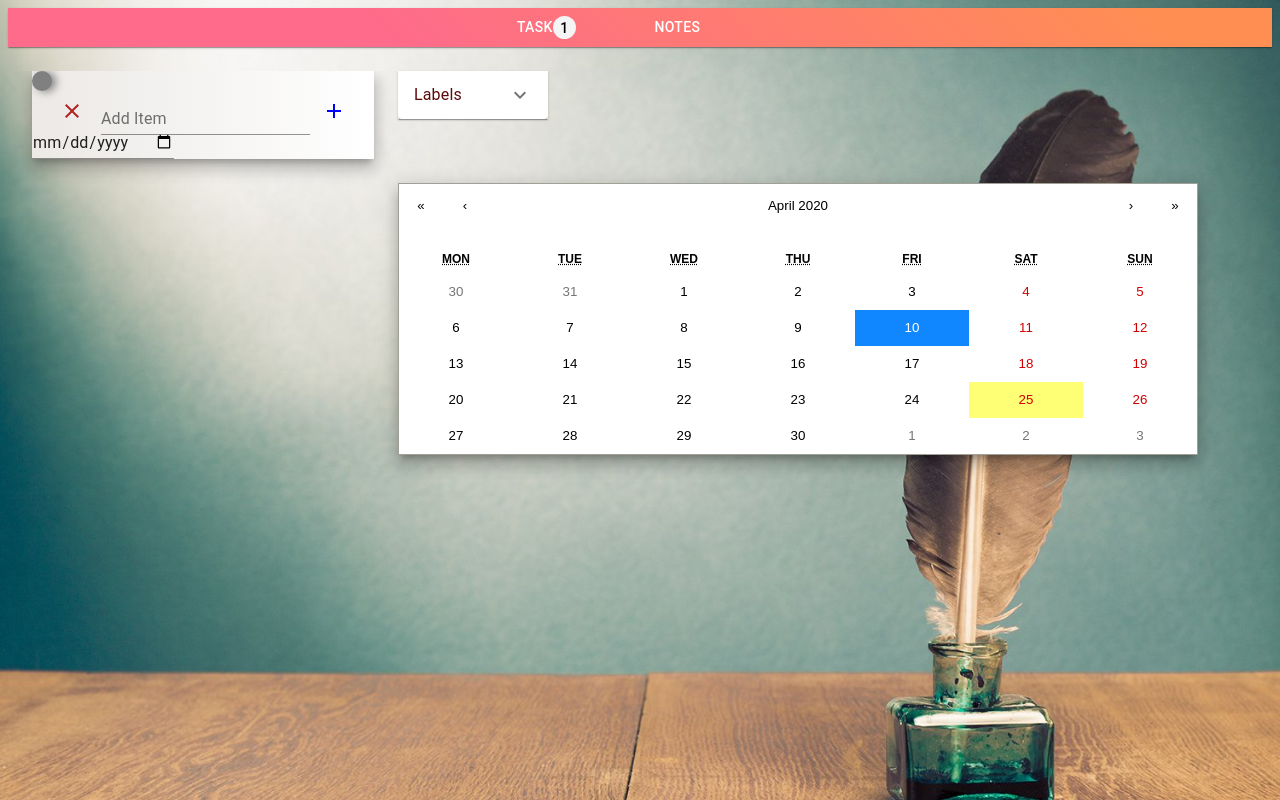
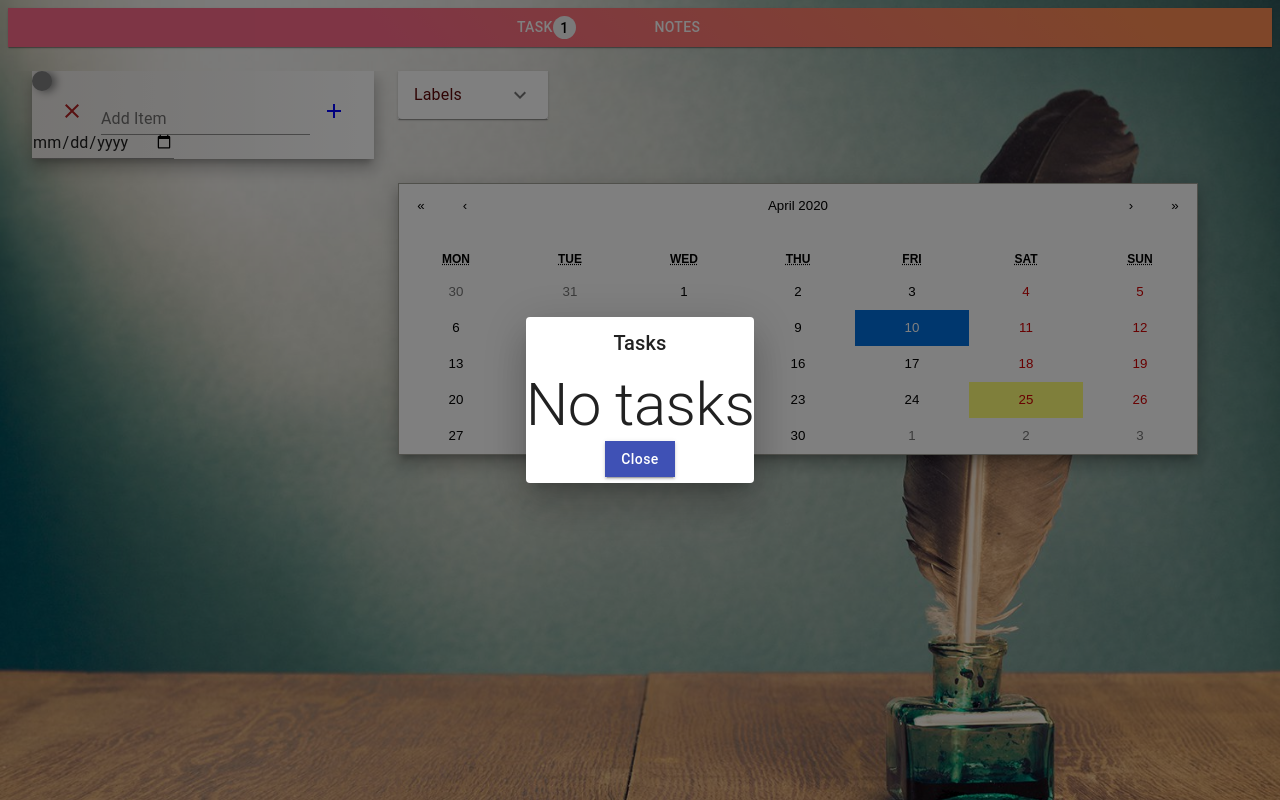
Before and after one commit to suman-kr/redesigned-happiness, a React app: page /todo in a window 1280 px wide. Both pictures are taken after a click on the button "10". Built offline with nearby package versions, Linux system fonts and the light colour scheme.

Commit message:
:sparkles: Added dialog for tasks on date click

```diff
--- a/src/components/TaskCalendar.tsx
+++ b/src/components/TaskCalendar.tsx
@@ -1,14 +1,23 @@
 import * as React from 'react';
 import Calendar from 'react-calendar';
 import moment from 'moment';
-import { Snackbar } from '@material-ui/core';
+import {
+  Snackbar,
+  Dialog,
+  DialogTitle,
+  TextField,
+  Button,
+  Typography
+} from '@material-ui/core';
 import { Alerts } from './Alerts';
 import '../styles/index.css';
-import {Date} from './TaskCard';
+import { Date } from './TaskCard';
 export class TaskCalendar extends React.PureComponent<Props, State> {
   state = {
     toggleAlert: false,
-    assignedTask: 0
+    assignedTask: 0,
+    toggleDialog: false,
+    selectedDate: '',
   };
 
   toggleAlert = () => {
@@ -32,7 +41,43 @@ export class TaskCalendar extends React.PureComponent<Props, State> {
       assignedTask: this.props.taskDates.filter((e) => e === date).length
     });
   }
-
+  toggleDialog = () => {
+    this.setState({ toggleDialog: !this.state.toggleDialog });
+  }
+  showTaskDialog = () => (
+    <Dialog
+      onClose={this.toggleDialog}
+      open={this.state.toggleDialog}
+      className={'dialog'}
+    >
+      <DialogTitle
+        style={{ display: 'flex', justifyContent: 'center', padding: '10px' }}
+      >
+        Tasks
+      </DialogTitle>
+      {this.props.mapDates[this.state.selectedDate] ? (
+        this.props.mapDates[this.state.selectedDate].map((e) => (
+          <Typography>{e}</Typography>
+        ))
+      ) : (
+        <Typography variant='h2'>No tasks</Typography>
+      )}
+      <Button
+        style={{
+          textTransform: 'capitalize',
+          borderRadius: '0px',
+          display: 'block',
+          margin: 'auto',
+          marginBottom: '6px',
+        }}
+        variant='contained'
+        color='primary'
+        onClick={this.toggleDialog}
+      >
+        Close
+      </Button>
+    </Dialog>
+  )
   // shouldDateBeSelected = (a: Date) => {
   //   if(this.state.mapDates.includes(a)){
   //     console.log('include', a)
@@ -46,6 +91,10 @@ export class TaskCalendar extends React.PureComponent<Props, State> {
         onClickDay={(e) => {
           this.showAllDates(moment(e).format('YYYY-MM-DD'));
           this.toggleAlert();
+          this.setState({ selectedDate: moment(e).format('YYYY-MM-DD') });
+          this.toggleDialog();
+
+          // this.showTaskDialog(e);
         }}
         // {this.props.mapDates?.map(e => {
         //   // tileC
@@ -60,7 +109,8 @@ export class TaskCalendar extends React.PureComponent<Props, State> {
         //   return null;
         // }}
       />,
-      this.alertify()
+      this.alertify(),
+      this.showTaskDialog()
     ];
   }
 }
@@ -71,4 +121,6 @@ interface Props {
 interface State {
   toggleAlert: boolean;
   assignedTask: number;
+  toggleDialog: boolean;
+  selectedDate: string;
 }
--- a/src/components/TaskCard.tsx
+++ b/src/components/TaskCard.tsx
@@ -28,7 +28,7 @@ export class TodoCard extends React.Component<Props, State> {
       type: 'success',
       alertMessage: '',
       taskDates: [''],
-      mapDates: {}
+      mapDates: {'': []}
     };
   }
 
```
